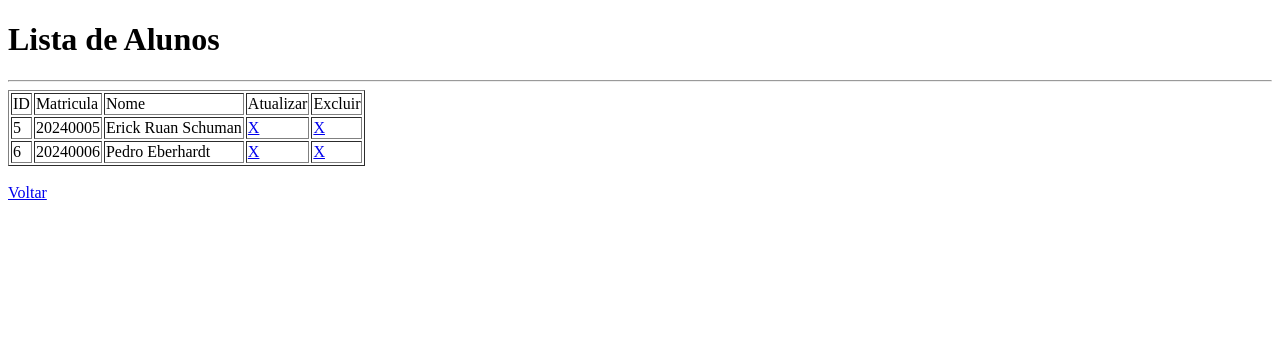
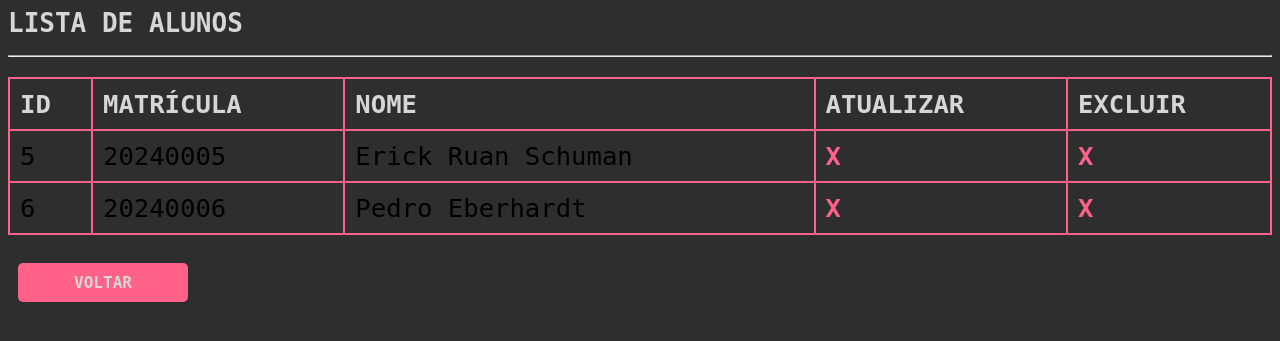
Before and after one commit to dev-brs/CRUD, a Flask app: page /consulta in a window 1280 px wide. Shown: the top 341 px of the page. Run offline with Flask 3, Linux system fonts and the light colour scheme; data comes from the database, SQL or seed files in the repository; parts of the project's set-up code (start-up, migrations or seed data) failed here and were passed over.

Commit message:
getting shape

```diff
--- /dev/null
+++ b/App/static/style.css
@@ -0,0 +1,118 @@
+body{
+    background-color: rgb(46, 46, 46);
+}
+
+h1{
+    font-weight: bold;
+    font-family: monospace;
+    margin-top: 35%;
+    color: #d6d6d6;
+}
+
+button{
+    font-weight: bold;
+    cursor: pointer;
+    background-color: #FF6188;
+    color: #d6d6d6;
+    padding: 10px 20px;
+    width: 170px;
+    text-align: center;
+    text-decoration: none;
+    display: inline-block;
+    font-size: 16px;
+    font-family: monospace;
+    cursor: pointer;
+    border: none;
+    border-radius: 5px;
+    transition: background-color 0.3s ease;
+}
+
+button:hover{
+    background-color: #a1384b;
+}
+
+table{
+    width: 100%;
+    border-collapse: collapse;
+    margin-top: 20px;
+}
+
+table, th, td{
+    border: 2px solid #FF6188;
+}
+
+th, td{
+    padding: 10px;
+    text-align: left;
+}
+
+a{
+    color: #FF6188;
+    text-decoration: none;
+    font-weight: bold;
+    margin-right: 10px;
+}
+
+a:hover{
+    color: #a1384b;
+}
+
+.botao{
+    margin: 10px;
+}
+
+.estilo-caixa-de-texto{
+    color: #d6d6d6;
+    padding: 10px 20px;
+    width: 230px;
+    font-family: monospace;
+    background-color: #000;
+    border: none;
+    border-radius: 5px;
+}
+
+.estilo-botao{
+    font-weight: bold;
+    cursor: pointer;
+    background-color: #FF6188;
+    color: #d6d6d6;
+    padding: 10px 20px;
+    width: 170px;
+    text-align: center;
+    text-decoration: none;
+    display: inline-block;
+    font-size: 16px;
+    font-family: monospace;
+    cursor: pointer;
+    border: none;
+    border-radius: 5px;
+    transition: background-color 0.3s ease;
+}
+
+.estilo-botao:hover{
+    background-color: #FF4D6D; /* Cor alterada para o efeito de hover */
+}
+
+#legenda-tabela{
+    font-family: monospace;
+    font-size: 2vw;
+    color:#d6d6d6;
+    font-weight: bold;
+}
+
+#info-tabela{
+    font-family: monospace;
+    font-size: 2vw;
+}
+
+#h1-tabela{
+    margin-top: 0;
+}
+
+#homepage{
+    text-align: center;
+}
+
+#cadastro{
+    text-align: center;
+}
--- a/App/templates/atualizar.html
+++ b/App/templates/atualizar.html
@@ -3,6 +3,7 @@
 <head>
     <meta charset="UTF-8">
     <title>Atualizar</title>
+    <link rel="stylesheet" type="text/css" href="{{ url_for('static', filename='style.css') }}">
 </head>
 <body>
     <div>
--- a/App/templates/consulta.html
+++ b/App/templates/consulta.html
@@ -3,20 +3,21 @@
 <head>
     <meta charset="UTF-8">
     <title>Página de consulta do BD</title>
+    <link rel="stylesheet" type="text/css" href="{{ url_for('static', filename='style.css') }}">
 </head>
 <body>
-    <h1>Lista de Alunos</h1>
+    <h1 id="h1-tabela">LISTA DE ALUNOS</h1>
     <hr>
-    <table border="1">
-        <tr>
+    <table>
+        <tr id="legenda-tabela">
             <td>ID</td>
-            <td>Matricula</td>
-            <td>Nome</td>
-            <td>Atualizar</td>
-            <td>Excluir</td>
+            <td>MATRÍCULA</td>
+            <td>NOME</td>
+            <td>ATUALIZAR</td>
+            <td>EXCLUIR</td>
         </tr>
         {% for aluno in alunos%}
-        <tr>
+        <tr id="info-tabela">
             <td>{{aluno.id_aluno}}</td>
             <td>{{aluno.matricula}}</td>
             <td>{{aluno.nome}}</td>
@@ -25,7 +26,10 @@
         </tr>
         {% endfor %}
     </table><br>
-    <a href = "/voltar">Voltar</a>
-
+    <form action="{{ url_for('voltar') }}" method="get">
+        <div class="botao">
+            <button type="submit">VOLTAR</button>
+        </div>
+    </form>
 </body>
 </html>
```
Also changed, not shown: App/templates/cadastro.html (+9 -10 lines), App/templates/index.html (+14 -6 lines), App/static/styles/index.css (deleted).
